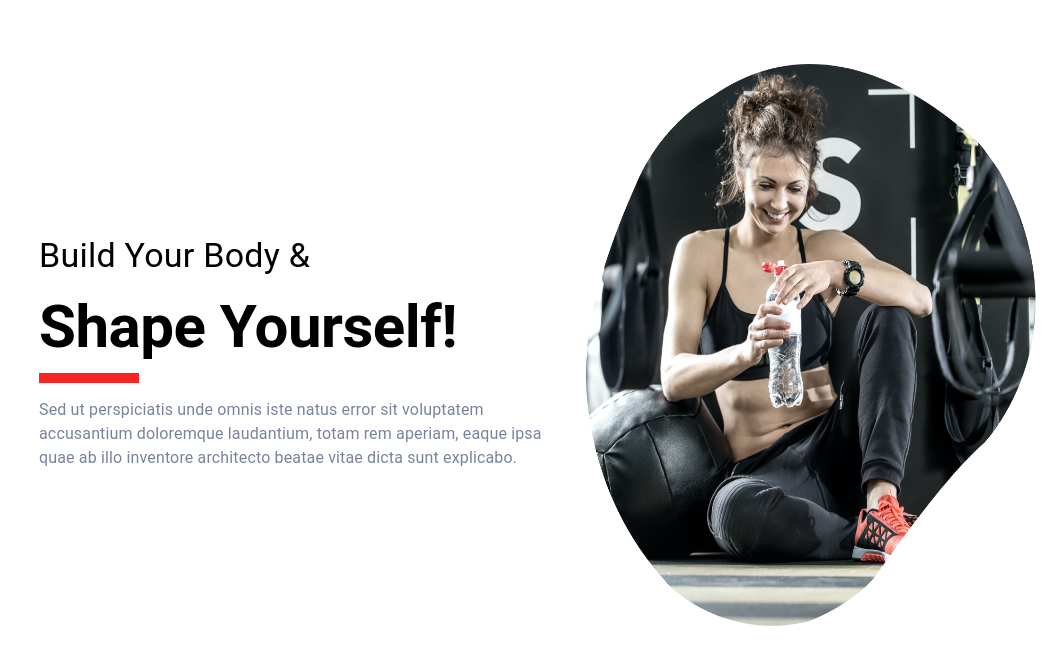
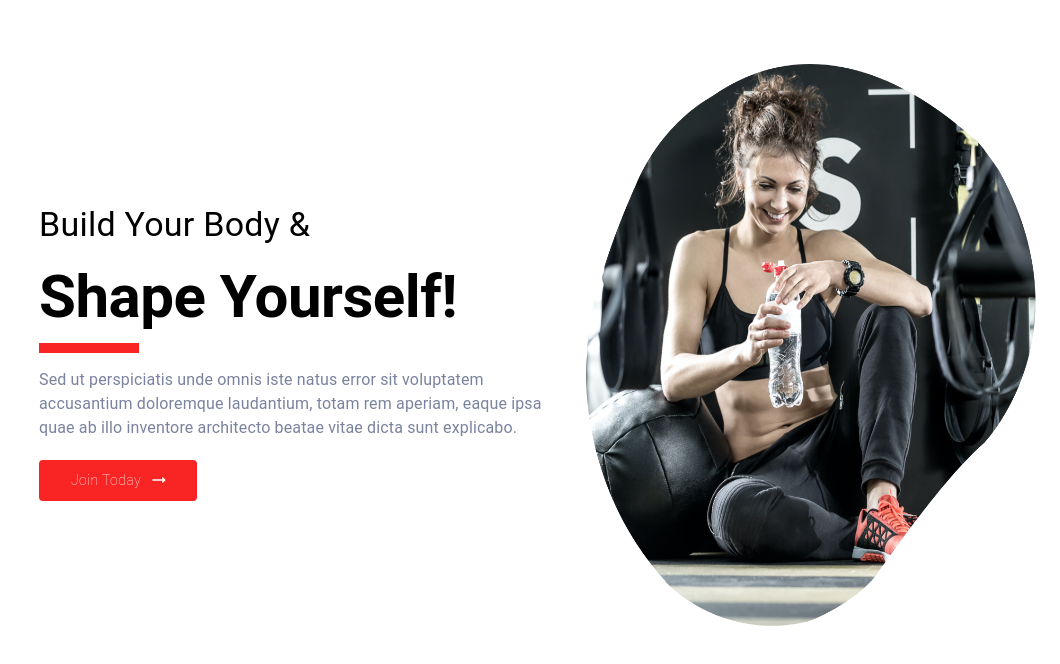
Before and after one commit to Print-ABC/istox-demo-webpage, a Next.js app: page /Top in a window 1280 px wide. Shown: the top 664 px of the page, without its empty margins (220-1280 px from the left). Built offline with nearby package versions, Linux system fonts and the light colour scheme.

Commit message:
Update home section

```diff
--- a/pages/Top.tsx
+++ b/pages/Top.tsx
@@ -1,6 +1,7 @@
 import React from "react";
 import makeStyles from "@material-ui/core/styles/makeStyles";
-import { Box, Container, Divider, Typography } from "@material-ui/core";
+import { Box, Button, Container, Divider, Typography } from "@material-ui/core";
+import ArrowRightAltIcon from "@material-ui/icons/ArrowRightAlt";
 
 const useStyles = makeStyles((theme) => ({
   root: {
@@ -24,6 +25,14 @@ const useStyles = makeStyles((theme) => ({
     border: "5px solid #F92524",
     opacity: 1,
     marginTop: 10,
+  },
+  joinBtn: {
+    backgroundColor: "#F92524",
+    color: theme.palette.common.white,
+    fontWeight: 200,
+    textTransform: "capitalize",
+    marginTop: 20,
+    padding: theme.spacing(1, 4),
   },
   image: {
     width: 350,
@@ -51,6 +60,9 @@ const Top: React.FC = (props) => {
           accusantium doloremque laudantium, totam rem aperiam, eaque ipsa quae
           ab illo inventore architecto beatae vitae dicta sunt explicabo.
         </Typography>
+        <Button endIcon={<ArrowRightAltIcon />} className={classes.joinBtn}>
+          Join Today
+        </Button>
       </Box>
       <img
         src="bg_gym_girl_bottle.png"
```
